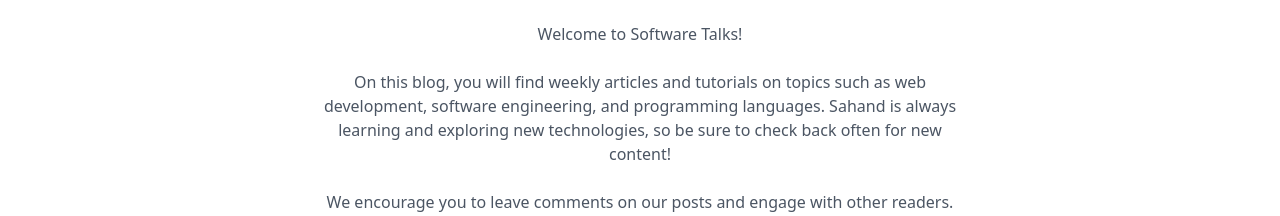
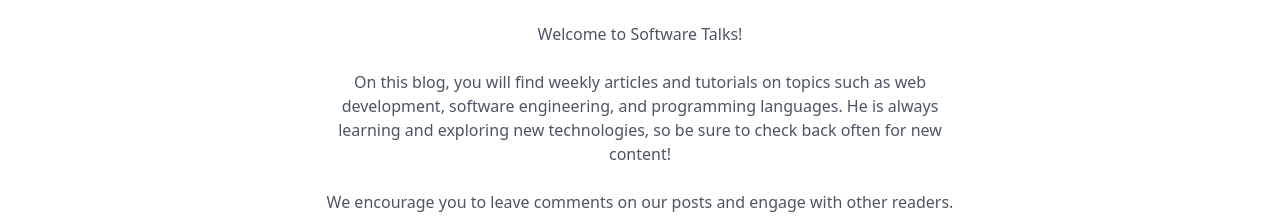
Before and after one commit to knightk3/Blog, a React (Vite) app in the folder client/: page /About in a window 1280 px wide. Shown: the part 368-584 px from the top of the page. Built offline with nearby package versions, Linux system fonts and the light colour scheme; no server answers.

Commit message:
last commit

```diff
--- a/client/src/pages/About.jsx
+++ b/client/src/pages/About.jsx
@@ -14,7 +14,7 @@ export default function About() {
             <p>
               On this blog, you will find weekly articles and tutorials on topics
               such as web development, software engineering, and programming
-              languages. Sahand is always learning and exploring new
+              languages. He is always learning and exploring new
               technologies, so be sure to check back often for new content!
             </p>
 
--- a/client/src/pages/PostPage.jsx
+++ b/client/src/pages/PostPage.jsx
@@ -8,6 +8,7 @@ import PostCard from "../components/PostCard";
 export default function PostPage() {
     const { postSlug } = useParams();
     const [loading, setLoading] = useState(true);
+    // eslint-disable-next-line no-unused-vars
     const [error, setError] = useState(false);
     const [post, setPost] = useState(null);
     const [recentPosts, setRecentPosts] = useState(null);
--- a/client/src/pages/Projects.jsx
+++ b/client/src/pages/Projects.jsx
@@ -2,7 +2,7 @@ import CallToAction from '../components/CallToAction';
 export default function Projects() {
   return (
     <div>
-       <div>Projects</div>
+       {/* <div>Projects</div> */}
         <div className='min-h-screen max-w-2xl mx-auto flex justify-center items-center flex-col gap-6 p-3'>
       <h1 className='text-3xl font-semibold'>Pojects</h1>
       <p className='text-md text-gray-500'>This Project is Based on MERN Stack!</p>
```
